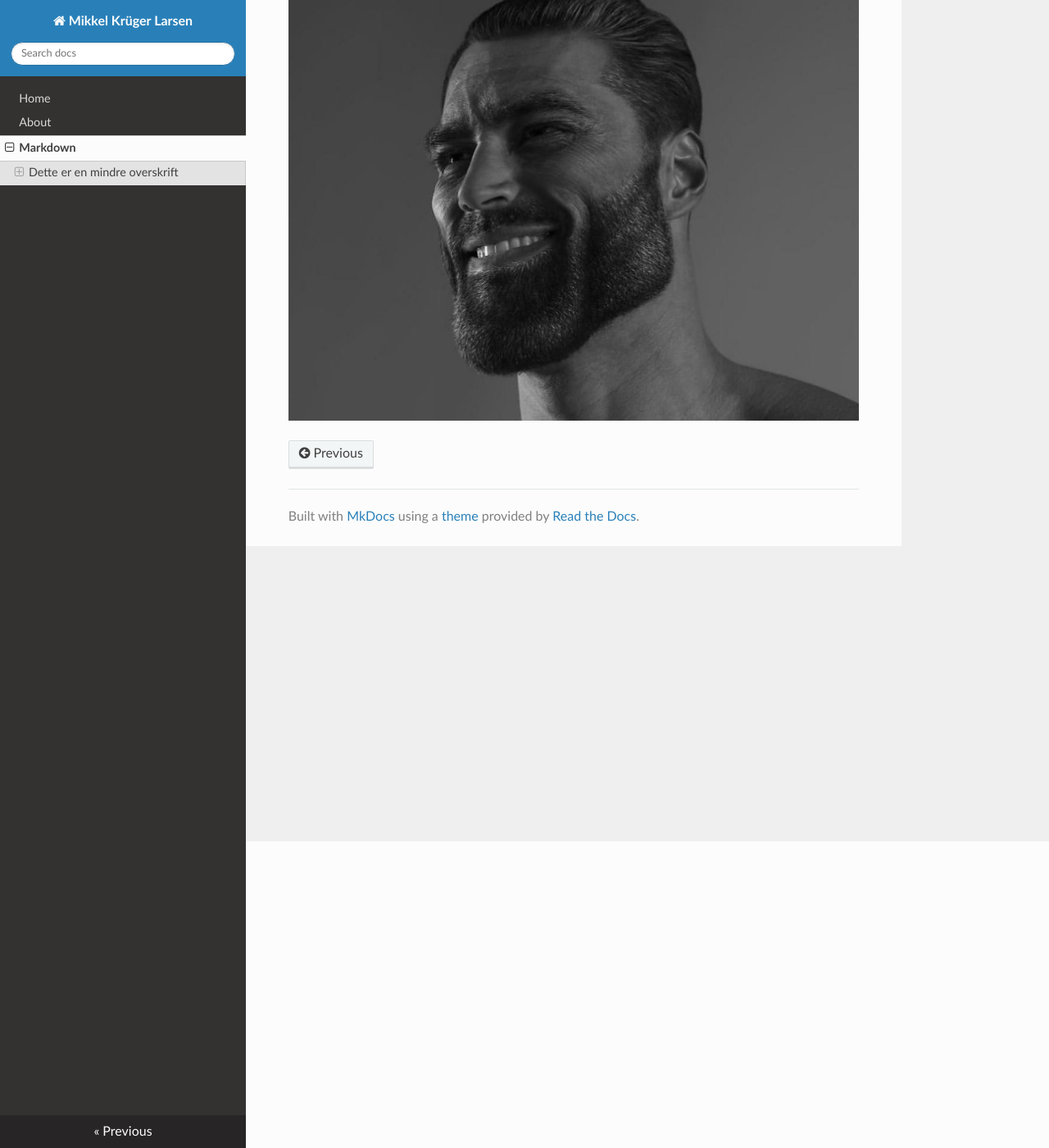
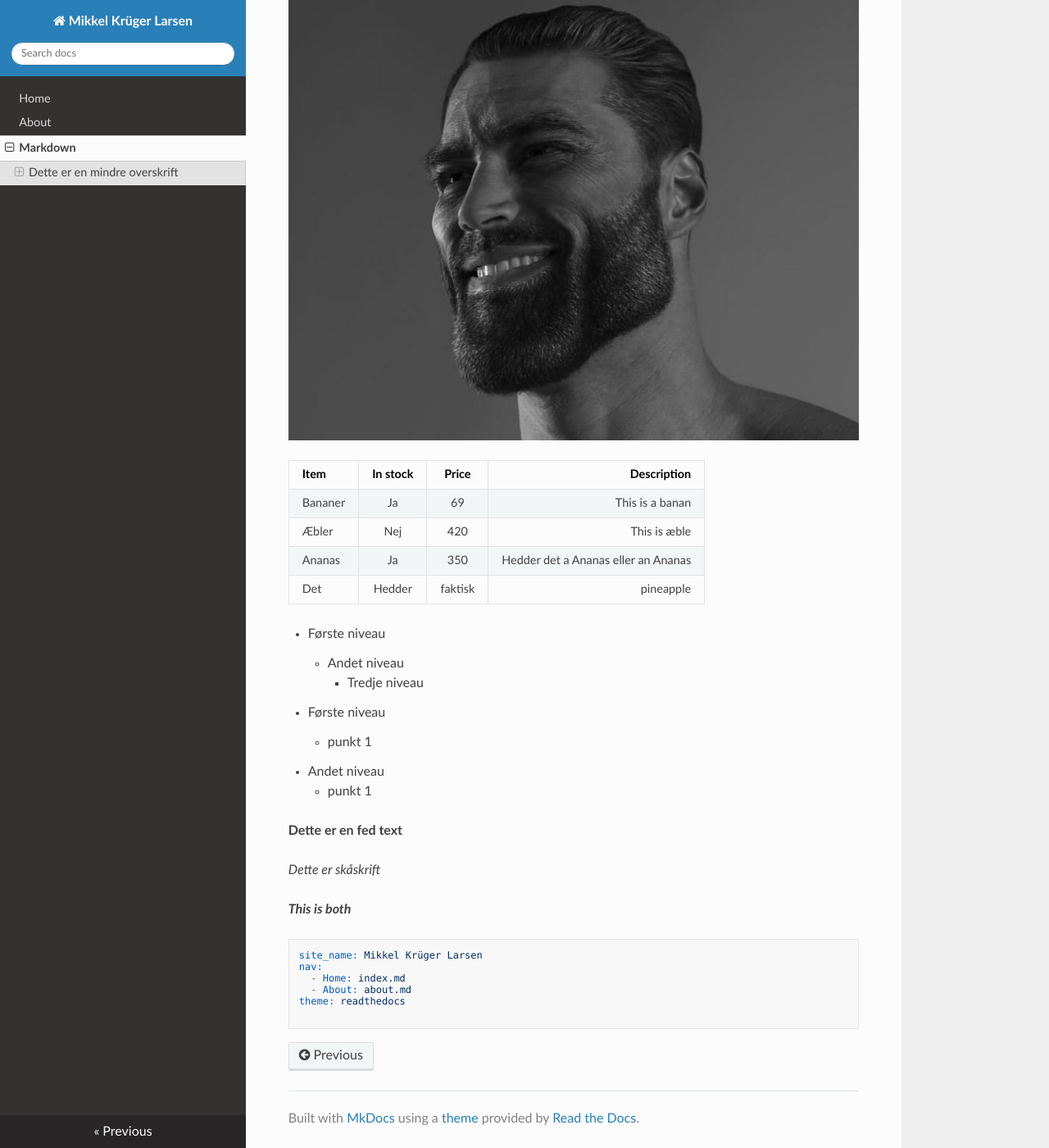
Before and after one commit to Mikk391e/it-sikkerhed, an MkDocs documentation site: the page built from my-project/pages/docs/markdown.md, in a window 1280 px wide and 1400 px high, scrolled down 374 px. Shown: the whole window at 82% size. Built offline with MkDocs 1.6.1, drawn with Linux system fonts in a browser that asks for light colours; nearby versions of some CDN libraries.

Commit message:
Made some more changes to markdown.md

````diff
--- a/my-project/pages/docs/markdown.md
+++ b/my-project/pages/docs/markdown.md
@@ -1,10 +1,45 @@
 # Dette er en stor overskrift
+
 ## Dette er en mindre overskrift
+
 ### Dette er den mindste overskrift
 
 Dette er et
 [link](https://www.youtube.com/watch?v=dQw4w9WgXcQ&ab_channel=RickAstley)
 
+Dette er et billede
 
-Dette er et billede
 ![alt text](gigachad.jpg)
+
+
+| Item        | In stock | Price | Description |
+| :-----------| :------: | :---: | ----------: |
+| Bananer     | Ja       | 69    | This is a banan |
+| Æbler | Nej | 420 | This is æble |
+| Ananas | Ja | 350 | Hedder det a Ananas eller an Ananas |
+| Det | Hedder | faktisk | pineapple |
+
+- Første niveau
+    - Andet niveau
+        - Tredje niveau
+
+
+1. Første niveau
+    - punkt 1
+2. Andet niveau
+    - punkt 1
+
+**Dette er en fed text**
+
+*Dette er skåskrift*
+
+***This is both***
+
+```yml
+site_name: Mikkel Krüger Larsen
+nav:
+  - Home: index.md
+  - About: about.md
+theme: readthedocs
+
+```
````
